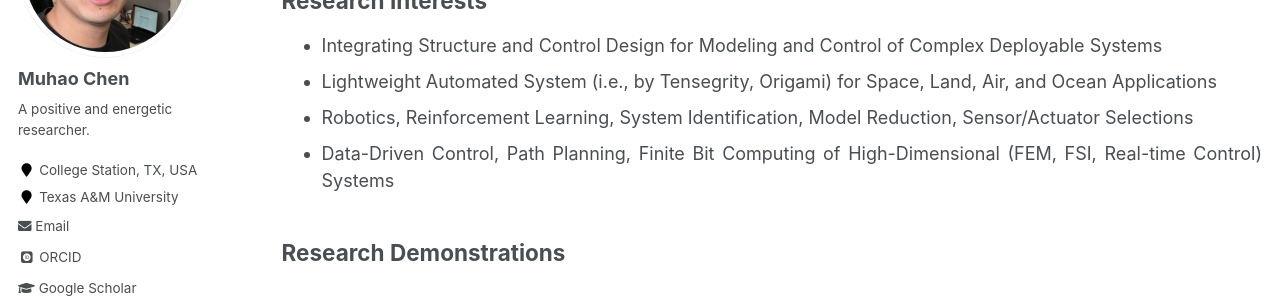
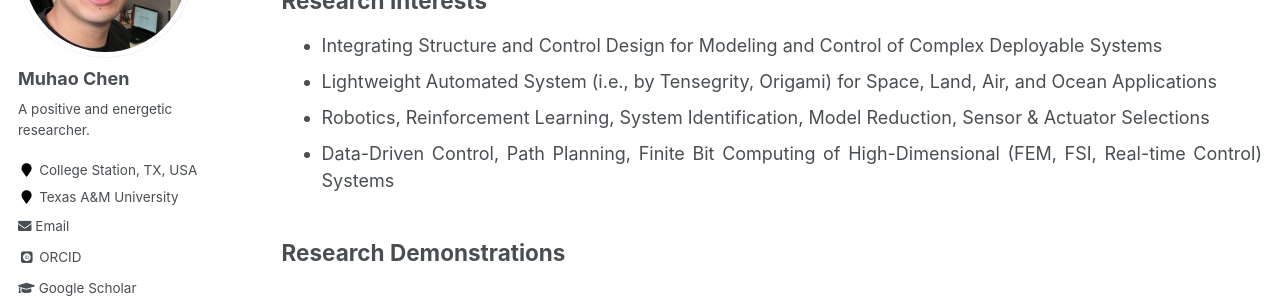
Before and after one commit to Muhao-Chen/muhao-chen.github.io, a Jekyll site: the page built from _pages/research.md, in a window 1280 px wide and 900 px high, scrolled down 435 px. Shown: the part 153-453 px from the top of the window. Built offline with Jekyll 4.4.1, drawn with Linux system fonts in a browser that asks for light colours; some web fonts are replaced.

```diff
--- a/_pages/research.md
+++ b/_pages/research.md
@@ -18,7 +18,7 @@ We would also like to develop and offer more and more software and tools to help
 ## Research Interests
  * Integrating Structure and Control Design for Modeling and Control of Complex Deployable Systems
  * Lightweight Automated System (i.e., by Tensegrity, Origami) for Space, Land, Air, and Ocean Applications
- * Robotics, Reinforcement Learning, System Identification, Model Reduction, Sensor/Actuator Selections
+ * Robotics, Reinforcement Learning, System Identification, Model Reduction, Sensor & Actuator Selections
  * Data-Driven Control, Path Planning, Finite Bit Computing of High-Dimensional (FEM, FSI, Real-time Control) Systems
 
 <!--
```
